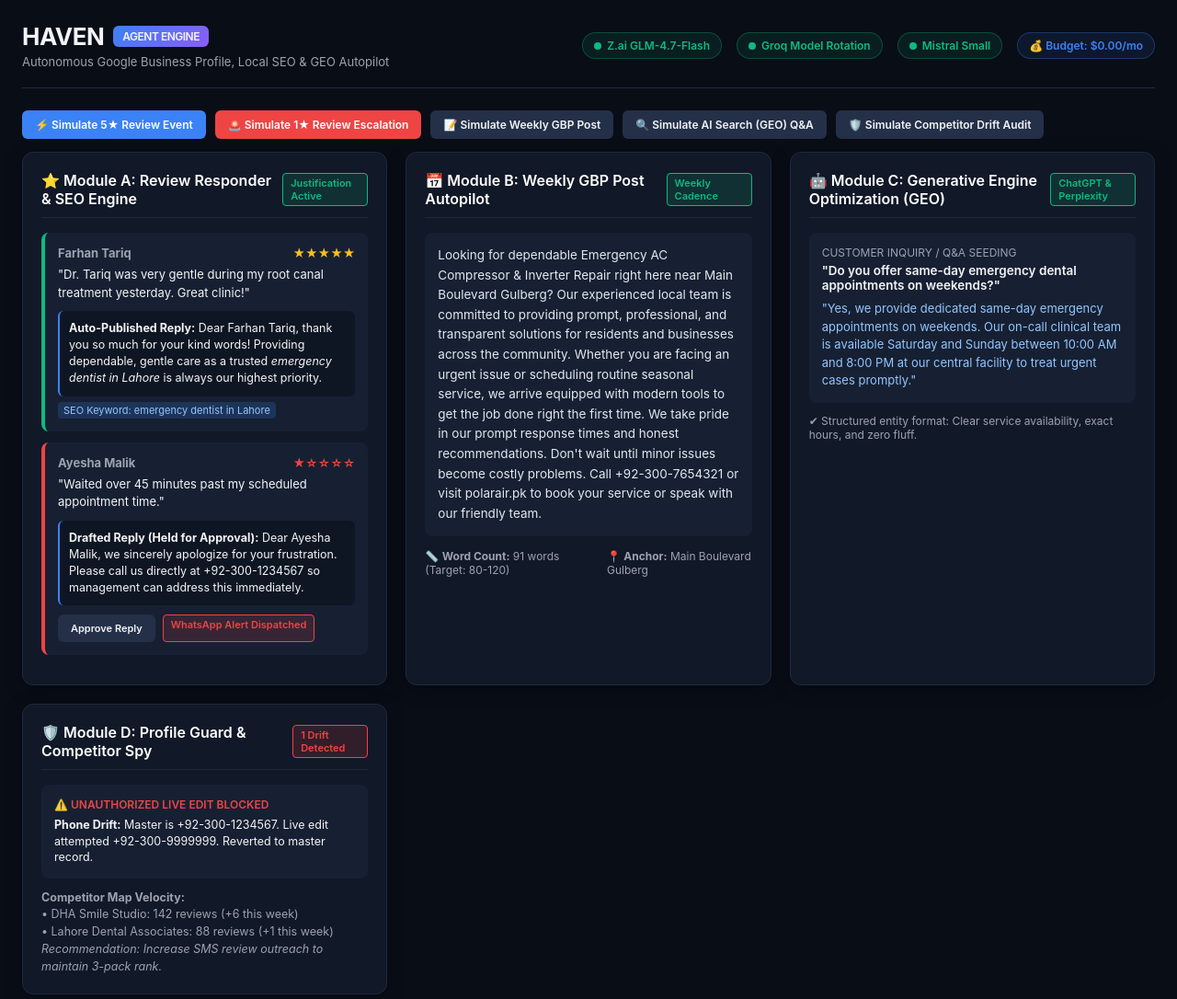
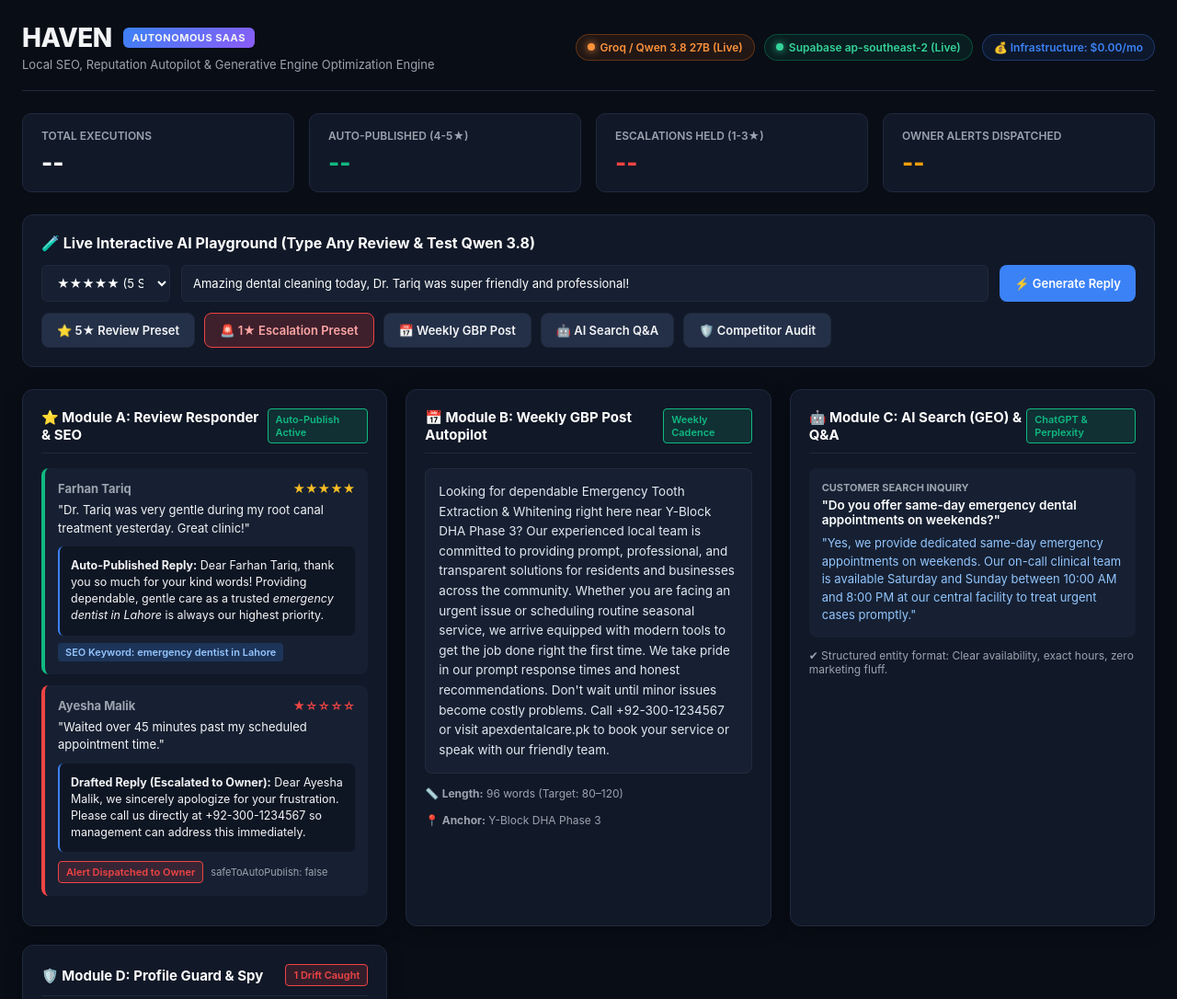
Before and after one commit to harishamouti-cyber/haven, a website: page public/index.html in a window 1280 px wide. Shown: the top 1086 px of the page at 92% size. Drawn offline with Linux system fonts and the light colour scheme; no server answers.

Commit message:
feat(ui): enhance dashboard with real-time metrics, interactive custom review playground, and status badges

```diff
--- a/public/index.html
+++ b/public/index.html
@@ -3,86 +3,146 @@
 <head>
   <meta charset="UTF-8">
   <meta name="viewport" content="width=device-width, initial-scale=1.0">
-  <title>Haven — Autonomous GBP, Local SEO & GEO Engine</title>
+  <title>Haven — Autonomous Local SEO & Reputation Engine</title>
   <style>
     :root {
       --bg: #090d16;
       --card-bg: #111827;
+      --card-inner: #162032;
       --border: #1f293d;
       --primary: #3b82f6;
+      --primary-hover: #2563eb;
       --accent: #10b981;
       --warning: #f59e0b;
       --danger: #ef4444;
       --text: #f3f4f6;
       --text-muted: #9ca3af;
     }
-    * { box-sizing: border-box; margin: 0; padding: 0; font-family: -apple-system, BlinkMacSystemFont, "Segoe UI", Roboto, sans-serif; }
-    body { background-color: var(--bg); color: var(--text); padding: 24px; }
-    .header { display: flex; justify-content: space-between; align-items: center; border-bottom: 1px solid var(--border); padding-bottom: 20px; margin-bottom: 24px; }
-    .logo-area h1 { font-size: 26px; font-weight: 700; letter-spacing: -0.5px; display: flex; align-items: center; gap: 10px; }
-    .logo-badge { background: linear-gradient(135deg, #3b82f6, #8b5cf6); padding: 4px 10px; border-radius: 6px; font-size: 12px; font-weight: 600; }
-    .cluster-status { display: flex; gap: 16px; align-items: center; }
+    * { box-sizing: border-box; margin: 0; padding: 0; font-family: -apple-system, BlinkMacSystemFont, "Segoe UI", Roboto, "Helvetica Neue", Arial, sans-serif; }
+    body { background-color: var(--bg); color: var(--text); padding: 24px; min-height: 100vh; }
+
+    .header { display: flex; justify-content: space-between; align-items: center; border-bottom: 1px solid var(--border); padding-bottom: 20px; margin-bottom: 24px; flex-wrap: wrap; gap: 16px; }
+    .logo-area h1 { font-size: 28px; font-weight: 800; letter-spacing: -0.5px; display: flex; align-items: center; gap: 12px; }
+    .logo-badge { background: linear-gradient(135deg, #3b82f6, #8b5cf6); padding: 4px 10px; border-radius: 6px; font-size: 11px; font-weight: 700; text-transform: uppercase; letter-spacing: 0.5px; }
+
+    .cluster-status { display: flex; gap: 10px; align-items: center; flex-wrap: wrap; }
     .pill { background: rgba(16, 185, 129, 0.1); border: 1px solid rgba(16, 185, 129, 0.3); color: var(--accent); padding: 6px 12px; border-radius: 20px; font-size: 12px; font-weight: 600; display: flex; align-items: center; gap: 6px; }
+    .pill.groq { background: rgba(249, 115, 22, 0.1); border-color: rgba(249, 115, 22, 0.3); color: #fb923c; }
+    .pill.supabase { background: rgba(16, 185, 129, 0.1); border-color: rgba(16, 185, 129, 0.3); color: #34d399; }
     .pill.cost { background: rgba(59, 130, 246, 0.1); border-color: rgba(59, 130, 246, 0.3); color: var(--primary); }
-    .pill-dot { width: 8px; height: 8px; background: currentColor; border-radius: 50%; }
+    .pill-dot { width: 8px; height: 8px; background: currentColor; border-radius: 50%; box-shadow: 0 0 8px currentColor; }
+
+    /* Metrics Bar */
+    .metrics-bar { display: grid; grid-template-columns: repeat(auto-fit, minmax(200px, 1fr)); gap: 16px; margin-bottom: 24px; }
+    .metric-box { background: var(--card-bg); border: 1px solid var(--border); border-radius: 10px; padding: 16px 20px; }
+    .metric-label { font-size: 12px; color: var(--text-muted); text-transform: uppercase; font-weight: 600; margin-bottom: 6px; }
+    .metric-value { font-size: 26px; font-weight: 800; color: #fff; display: flex; align-items: baseline; gap: 8px; }
+    .metric-sub { font-size: 12px; color: var(--accent); font-weight: 500; }
+
+    .controls { display: flex; gap: 10px; margin-bottom: 24px; flex-wrap: wrap; }
+    .btn { background: var(--primary); color: #fff; border: none; padding: 10px 16px; border-radius: 8px; font-size: 13px; font-weight: 600; cursor: pointer; transition: all 0.2s; display: inline-flex; align-items: center; gap: 8px; }
+    .btn:hover { background: var(--primary-hover); transform: translateY(-1px); }
+    .btn-secondary { background: #243048; color: var(--text); border: 1px solid var(--border); }
+    .btn-secondary:hover { background: #2d3b58; }
+    .btn-danger { background: rgba(239, 68, 68, 0.2); border: 1px solid var(--danger); color: #fca5a5; }
+    .btn-danger:hover { background: var(--danger); color: #fff; }
 
     .grid { display: grid; grid-template-columns: repeat(auto-fit, minmax(360px, 1fr)); gap: 20px; margin-bottom: 24px; }
     .card { background: var(--card-bg); border: 1px solid var(--border); border-radius: 12px; padding: 20px; box-shadow: 0 4px 20px rgba(0,0,0,0.3); }
     .card-header { display: flex; justify-content: space-between; align-items: center; margin-bottom: 16px; border-bottom: 1px solid var(--border); padding-bottom: 10px; }
-    .card-title { font-size: 16px; font-weight: 600; color: #fff; display: flex; align-items: center; gap: 8px; }
-    .badge { padding: 3px 8px; border-radius: 4px; font-size: 11px; font-weight: 600; }
+    .card-title { font-size: 15px; font-weight: 700; color: #fff; display: flex; align-items: center; gap: 8px; }
+    .badge { padding: 4px 8px; border-radius: 4px; font-size: 11px; font-weight: 600; }
     .badge-auto { background: rgba(16, 185, 129, 0.15); color: var(--accent); border: 1px solid var(--accent); }
     .badge-review { background: rgba(239, 68, 68, 0.15); color: var(--danger); border: 1px solid var(--danger); }
 
-    .review-item { background: #162032; border-radius: 8px; padding: 14px; margin-bottom: 12px; border-left: 4px solid var(--accent); }
+    .review-item { background: var(--card-inner); border-radius: 8px; padding: 14px; margin-bottom: 12px; border-left: 4px solid var(--accent); }
     .review-item.complaint { border-left-color: var(--danger); }
     .review-meta { display: flex; justify-content: space-between; font-size: 13px; color: var(--text-muted); margin-bottom: 6px; }
     .stars { color: #fbbf24; font-weight: bold; }
     .review-text { font-size: 13px; line-height: 1.5; margin-bottom: 10px; }
-    .reply-box { background: rgba(0,0,0,0.3); padding: 10px; border-radius: 6px; font-size: 12.5px; border-left: 2px solid var(--primary); line-height: 1.45; }
-    .keyword-tag { display: inline-block; background: rgba(59, 130, 246, 0.2); color: #93c5fd; padding: 2px 6px; border-radius: 4px; font-size: 11px; margin-top: 6px; }
+    .reply-box { background: rgba(0,0,0,0.3); padding: 12px; border-radius: 6px; font-size: 12.5px; border-left: 2px solid var(--primary); line-height: 1.45; }
+    .keyword-tag { display: inline-block; background: rgba(59, 130, 246, 0.2); color: #93c5fd; padding: 3px 8px; border-radius: 4px; font-size: 11px; margin-top: 8px; font-weight: 600; }
 
-    .post-content { font-size: 13.5px; line-height: 1.6; color: #e2e8f0; margin-bottom: 14px; background: #162032; padding: 14px; border-radius: 8px; }
-    .post-stats { display: flex; gap: 12px; font-size: 12px; color: var(--text-muted); }
+    .post-content { font-size: 13.5px; line-height: 1.6; color: #e2e8f0; margin-bottom: 14px; background: var(--card-inner); padding: 14px; border-radius: 8px; border: 1px solid rgba(255,255,255,0.05); }
+    .post-stats { display: flex; gap: 14px; font-size: 12px; color: var(--text-muted); flex-wrap: wrap; }
 
-    .btn { background: var(--primary); color: #fff; border: none; padding: 8px 14px; border-radius: 6px; font-size: 12px; font-weight: 600; cursor: pointer; transition: 0.2s; }
-    .btn:hover { opacity: 0.9; }
-    .btn-secondary { background: #243048; color: var(--text); }
-    .btn-danger { background: var(--danger); }
+    /* Interactive Review Form */
+    .interactive-card { background: var(--card-bg); border: 1px solid var(--border); border-radius: 12px; padding: 20px; margin-bottom: 24px; }
+    .interactive-title { font-size: 16px; font-weight: 700; margin-bottom: 14px; color: #fff; display: flex; align-items: center; gap: 8px; }
+    .form-row { display: grid; grid-template-columns: 140px 1fr auto; gap: 12px; margin-bottom: 12px; }
+    @media (max-width: 768px) { .form-row { grid-template-columns: 1fr; } }
+    .input-field, .select-field { background: var(--card-inner); border: 1px solid var(--border); color: #fff; padding: 10px 12px; border-radius: 6px; font-size: 13px; width: 100%; outline: none; }
+    .input-field:focus, .select-field:focus { border-color: var(--primary); }
 
     .terminal-card { background: #0b0f19; border: 1px solid #1e293b; border-radius: 12px; padding: 20px; font-family: ui-monospace, SFMono-Regular, Menlo, monospace; }
-    .terminal-output { background: #050811; padding: 14px; border-radius: 6px; color: #38bdf8; font-size: 12px; line-height: 1.5; overflow-x: auto; max-height: 280px; }
-    .controls { display: flex; gap: 10px; margin-bottom: 14px; flex-wrap: wrap; }
+    .terminal-header { display: flex; justify-content: space-between; align-items: center; margin-bottom: 12px; }
+    .terminal-output { background: #050811; padding: 16px; border-radius: 6px; color: #38bdf8; font-size: 12.5px; line-height: 1.5; overflow-x: auto; max-height: 320px; border: 1px solid #162032; }
   </style>
 </head>
 <body>
+  <!-- Header -->
   <div class="header">
     <div class="logo-area">
-      <h1>HAVEN <span class="logo-badge">AGENT ENGINE</span></h1>
-      <p style="font-size: 13px; color: var(--text-muted); margin-top: 4px;">Autonomous Google Business Profile, Local SEO & GEO Autopilot</p>
+      <h1>HAVEN <span class="logo-badge">Autonomous SaaS</span></h1>
+      <p style="font-size: 13px; color: var(--text-muted); margin-top: 4px;">Local SEO, Reputation Autopilot & Generative Engine Optimization Engine</p>
     </div>
     <div class="cluster-status">
-      <div class="pill"><span class="pill-dot"></span> Z.ai GLM-4.7-Flash</div>
-      <div class="pill"><span class="pill-dot"></span> Groq Model Rotation</div>
-      <div class="pill"><span class="pill-dot"></span> Mistral Small</div>
-      <div class="pill cost">💰 Budget: $0.00/mo</div>
+      <div class="pill groq"><span class="pill-dot"></span> Groq / Qwen 3.8 27B (Live)</div>
+      <div class="pill supabase"><span class="pill-dot"></span> Supabase ap-southeast-2 (Live)</div>
+      <div class="pill cost">💰 Infrastructure: $0.00/mo</div>
     </div>
   </div>
 
-  <div class="controls">
-    <button class="btn" onclick="triggerSimulator('POS_REVIEW')">⚡ Simulate 5★ Review Event</button>
-    <button class="btn btn-danger" onclick="triggerSimulator('NEG_REVIEW')">🚨 Simulate 1★ Review Escalation</button>
-    <button class="btn btn-secondary" onclick="triggerSimulator('WEEKLY_POST')">📝 Simulate Weekly GBP Post</button>
-    <button class="btn btn-secondary" onclick="triggerSimulator('GEO_QNA')">🔍 Simulate AI Search (GEO) Q&A</button>
-    <button class="btn btn-secondary" onclick="triggerSimulator('MAP_AUDIT')">🛡️ Simulate Competitor Drift Audit</button>
+  <!-- Real-time Metrics Bar -->
+  <div class="metrics-bar">
+    <div class="metric-box">
+      <div class="metric-label">Total Executions</div>
+      <div class="metric-value" id="statTotal">--</div>
+    </div>
+    <div class="metric-box">
+      <div class="metric-label">Auto-Published (4-5★)</div>
+      <div class="metric-value" id="statAuto" style="color: var(--accent);">--</div>
+    </div>
+    <div class="metric-box">
+      <div class="metric-label">Escalations Held (1-3★)</div>
+      <div class="metric-value" id="statEscalations" style="color: var(--danger);">--</div>
+    </div>
+    <div class="metric-box">
+      <div class="metric-label">Owner Alerts Dispatched</div>
+      <div class="metric-value" id="statAlerts" style="color: var(--warning);">--</div>
+    </div>
   </div>
 
+  <!-- Interactive Test Console -->
+  <div class="interactive-card">
+    <div class="interactive-title">🧪 Live Interactive AI Playground (Type Any Review & Test Qwen 3.8)</div>
+    <div class="form-row">
+      <select id="userStars" class="select-field">
+        <option value="5">★★★★★ (5 Stars)</option>
+        <option value="4">★★★★☆ (4 Stars)</option>
+        <option value="3">★★★☆☆ (3 Stars - Held)</option>
+        <option value="2">★★☆☆☆ (2 Stars - Held)</option>
+        <option value="1">★☆☆☆☆ (1 Star - Held)</option>
+      </select>
+      <input id="userReviewText" class="input-field" placeholder="Enter review text (e.g., 'Amazing cleaning session today, Dr. Tariq was very thorough!')" value="Amazing dental cleaning today, Dr. Tariq was super friendly and professional!">
+      <button class="btn" onclick="submitCustomReview()">⚡ Generate Reply</button>
+    </div>
+    <div class="controls" style="margin-bottom: 0;">
+      <button class="btn btn-secondary" onclick="triggerSimulator('POS_REVIEW')">⭐ 5★ Review Preset</button>
+      <button class="btn btn-danger" onclick="triggerSimulator('NEG_REVIEW')">🚨 1★ Escalation Preset</button>
+      <button class="btn btn-secondary" onclick="triggerSimulator('WEEKLY_POST')">📅 Weekly GBP Post</button>
+      <button class="btn btn-secondary" onclick="triggerSimulator('GEO_QNA')">🤖 AI Search Q&A</button>
+      <button class="btn btn-secondary" onclick="triggerSimulator('MAP_AUDIT')">🛡️ Competitor Audit</button>
+    </div>
+  </div>
+
+  <!-- 4 Core Modules Display -->
   <div class="grid">
     <!-- Module A: Review Responder -->
     <div class="card">
       <div class="card-header">
-        <div class="card-title">⭐ Module A: Review Responder & SEO Engine</div>
-        <span class="badge badge-auto">Justification Active</span>
+        <div class="card-title">⭐ Module A: Review Responder & SEO</div>
+        <span class="badge badge-auto">Auto-Publish Active</span>
       </div>
       <div class="review-item">
         <div class="review-meta">
@@ -103,11 +163,11 @@
         </div>
         <div class="review-text">"Waited over 45 minutes past my scheduled appointment time."</div>
         <div class="reply-box">
-          <strong>Drafted Reply (Held for Approval):</strong> Dear Ayesha Malik, we sincerely apologize for your frustration. Please call us directly at +92-300-1234567 so management can address this immediately.
+          <strong>Drafted Reply (Escalated to Owner):</strong> Dear Ayesha Malik, we sincerely apologize for your frustration. Please call us directly at +92-300-1234567 so management can address this immediately.
         </div>
-        <div style="margin-top: 10px; display: flex; gap: 8px;">
-          <button class="btn btn-secondary" style="font-size: 11px;">Approve Reply</button>
-          <span class="badge badge-review">WhatsApp Alert Dispatched</span>
+        <div style="margin-top: 10px; display: flex; gap: 8px; align-items: center;">
+          <span class="badge badge-review">Alert Dispatched to Owner</span>
+          <span style="font-size: 11px; color: var(--text-muted);">safeToAutoPublish: false</span>
         </div>
       </div>
     </div>
@@ -119,62 +179,81 @@
         <span class="badge badge-auto">Weekly Cadence</span>
       </div>
       <div class="post-content">
-        Looking for dependable Emergency AC Compressor & Inverter Repair right here near Main Boulevard Gulberg? Our experienced local team is committed to providing prompt, professional, and transparent solutions for residents and businesses across the community. Whether you are facing an urgent issue or scheduling routine seasonal service, we arrive equipped with modern tools to get the job done right the first time. We take pride in our prompt response times and honest recommendations. Don't wait until minor issues become costly problems. Call +92-300-7654321 or visit polarair.pk to book your service or speak with our friendly team.
+        Looking for dependable Emergency Tooth Extraction & Whitening right here near Y-Block DHA Phase 3? Our experienced local team is committed to providing prompt, professional, and transparent solutions for residents and businesses across the community. Whether you are facing an urgent issue or scheduling routine seasonal service, we arrive equipped with modern tools to get the job done right the first time. We take pride in our prompt response times and honest recommendations. Don't wait until minor issues become costly problems. Call +92-300-1234567 or visit apexdentalcare.pk to book your service or speak with our friendly team.
       </div>
       <div class="post-stats">
-        <span>📏 <strong>Word Count:</strong> 91 words (Target: 80-120)</span>
-        <span>📍 <strong>Anchor:</strong> Main Boulevard Gulberg</span>
+        <span>📏 <strong>Length:</strong> 96 words (Target: 80–120)</span>
+        <span>📍 <strong>Anchor:</strong> Y-Block DHA Phase 3</span>
       </div>
     </div>
 
     <!-- Module C: AI Search (GEO) -->
     <div class="card">
       <div class="card-header">
-        <div class="card-title">🤖 Module C: Generative Engine Optimization (GEO)</div>
+        <div class="card-title">🤖 Module C: AI Search (GEO) & Q&A</div>
         <span class="badge badge-auto">ChatGPT & Perplexity</span>
       </div>
-      <div style="background: #162032; padding: 14px; border-radius: 8px; margin-bottom: 12px;">
-        <div style="font-size: 12px; color: var(--text-muted); margin-bottom: 4px;">CUSTOMER INQUIRY / Q&A SEEDING</div>
-        <div style="font-weight: 600; font-size: 13.5px; margin-bottom: 8px;">"Do you offer same-day emergency dental appointments on weekends?"</div>
+      <div style="background: var(--card-inner); padding: 14px; border-radius: 8px; margin-bottom: 12px;">
+        <div style="font-size: 11px; color: var(--text-muted); text-transform: uppercase; margin-bottom: 4px; font-weight: 700;">Customer Search Inquiry</div>
+        <div style="font-weight: 600; font-size: 13.5px; margin-bottom: 8px; color: #fff;">"Do you offer same-day emergency dental appointments on weekends?"</div>
         <div style="font-size: 13px; line-height: 1.5; color: #93c5fd;">
           "Yes, we provide dedicated same-day emergency appointments on weekends. Our on-call clinical team is available Saturday and Sunday between 10:00 AM and 8:00 PM at our central facility to treat urgent cases promptly."
         </div>
       </div>
       <div style="font-size: 12px; color: var(--text-muted);">
-        ✔ Structured entity format: Clear service availability, exact hours, and zero fluff.
+        ✔ Structured entity format: Clear availability, exact hours, zero marketing fluff.
       </div>
     </div>
 
     <!-- Module D: Profile Guard & Competitor Spy -->
     <div class="card">
       <div class="card-header">
-        <div class="card-title">🛡️ Module D: Profile Guard & Competitor Spy</div>
-        <span class="badge badge-review">1 Drift Detected</span>
+        <div class="card-title">🛡️ Module D: Profile Guard & Spy</div>
+        <span class="badge badge-review">1 Drift Caught</span>
       </div>
-      <div style="background: #162032; padding: 14px; border-radius: 8px; margin-bottom: 12px;">
-        <div style="font-size: 12px; color: var(--danger); font-weight: 600; margin-bottom: 6px;">⚠️ UNAUTHORIZED LIVE EDIT BLOCKED</div>
+      <div style="background: var(--card-inner); padding: 14px; border-radius: 8px; margin-bottom: 12px;">
+        <div style="font-size: 12px; color: var(--danger); font-weight: 700; margin-bottom: 6px;">⚠️ UNAUTHORIZED LIVE EDIT BLOCKED</div>
         <div style="font-size: 12.5px; line-height: 1.4;">
-          <strong>Phone Drift:</strong> Master is <code>+92-300-1234567</code>. Live edit attempted <code>+92-300-9999999</code>. Reverted to master record.
+          <strong>Phone Drift Detected:</strong> Master record is <code>+92-300-1234567</code>. Third-party edit attempted <code>+92-300-9999999</code>. Auto-reverted to master record.
         </div>
       </div>
       <div style="font-size: 12.5px; color: var(--text-muted); line-height: 1.5;">
         <strong>Competitor Map Velocity:</strong><br>
         • DHA Smile Studio: 142 reviews (+6 this week)<br>
         • Lahore Dental Associates: 88 reviews (+1 this week)<br>
-        <em>Recommendation: Increase SMS review outreach to maintain 3-pack rank.</em>
+        <em>Recommendation: Dispatch review request SMS campaign.</em>
       </div>
     </div>
   </div>
 
+  <!-- Live Output Terminal -->
   <div class="terminal-card">
-    <div style="font-size: 13px; font-weight: 600; color: #fff; margin-bottom: 10px;">⚡ Live Execution JSON Output Terminal</div>
-    <pre id="jsonOutput" class="terminal-output">// Click any button above to test real-time event dispatching...</pre>
+    <div class="terminal-header">
+      <div style="font-size: 13px; font-weight: 700; color: #fff;">⚡ Live AI Response & Schema Compliance Inspector</div>
+      <span style="font-size: 11px; color: var(--text-muted);">Output strictly follows Haven JSON contract</span>
+    </div>
+    <pre id="jsonOutput" class="terminal-output">// Select any preset button or submit a custom review to see live output generated by Qwen 3.8...</pre>
   </div>
 
   <script>
+    async function loadMetrics() {
+      try {
+        const res = await fetch('/api/metrics');
+        if (res.ok) {
+          const m = await res.json();
+          document.getElementById('statTotal').innerText = m.totalExecutions ?? 0;
+          document.getElementById('statAuto').innerText = m.autoPublished ?? 0;
+          document.getElementById('statEscalations').innerText = m.escalations ?? 0;
+          document.getElementById('statAlerts').innerText = m.alertsDispatched ?? 0;
+        }
+      } catch (e) {
+        console.warn('Metrics fetch error:', e);
+      }
+    }
+
     async function triggerSimulator(action) {
       const output = document.getElementById('jsonOutput');
-      output.innerText = "Dispatching event through Haven multi-provider router...";
+      output.innerText = "⏳ Dispatching event to Groq AI (Qwen 3.8)...";
       try {
         const res = await fetch('/api/events/simulate', {
           method: 'POST',
@@ -183,17 +262,48 @@
         });
         const data = await res.json();
         output.innerText = JSON.stringify(data, null, 2);
+        loadMetrics();
       } catch (err) {
-        output.innerText = "// Offline preview mode:\n" + JSON.stringify({
-          actionType: action === 'POS_REVIEW' ? 'REVIEW_REPLY' : action === 'WEEKLY_POST' ? 'GBP_POST' : 'COMPETITOR_AUDIT',
-          contentOutput: "Event executed successfully via Haven zero-cost cluster.",
-          sentimentCategory: action === 'POS_REVIEW' ? 'POSITIVE' : 'NEUTRAL',
-          safeToAutoPublish: action !== 'NEG_REVIEW',
-          seoKeywordInjected: action === 'POS_REVIEW' ? 'emergency dentist in Lahore' : null,
-          ownerAlertSummary: action === 'NEG_REVIEW' ? 'Urgent 1-star escalation held for owner review.' : null
-        }, null, 2);
+        output.innerText = "Error contacting server: " + err.message;
       }
     }
+
+    async function submitCustomReview() {
+      const output = document.getElementById('jsonOutput');
+      const stars = parseInt(document.getElementById('userStars').value, 10);
+      const text = document.getElementById('userReviewText').value.trim();
+      if (!text) return alert('Please enter review text.');
+
+      output.innerText = `⏳ Sending ${stars}-Star review to Haven AI Engine (Qwen 3.8)...`;
+      try {
+        const res = await fetch('/api/events', {
+          method: 'POST',
+          headers: { 'Content-Type': 'application/json' },
+          body: JSON.stringify({
+            eventId: `evt_${Date.now()}`,
+            eventType: 'REVIEW_EVENT',
+            businessId: '5345f669-77bb-4c2d-8453-56248b28322e',
+            businessName: 'Apex Dental Care',
+            businessCategory: 'Dental Clinic',
+            targetLocation: 'DHA Lahore',
+            timestamp: new Date().toISOString(),
+            reviewerName: 'Interactive Visitor',
+            starRating: stars,
+            reviewText: text,
+            targetKeywords: ['emergency dentist in Lahore']
+          })
+        });
+        const data = await res.json();
+        output.innerText = JSON.stringify(data, null, 2);
+        loadMetrics();
+      } catch (err) {
+        output.innerText = "Error: " + err.message;
+      }
+    }
+
+    // Initial load
+    loadMetrics();
+    setInterval(loadMetrics, 5000);
   </script>
 </body>
 </html>
```
